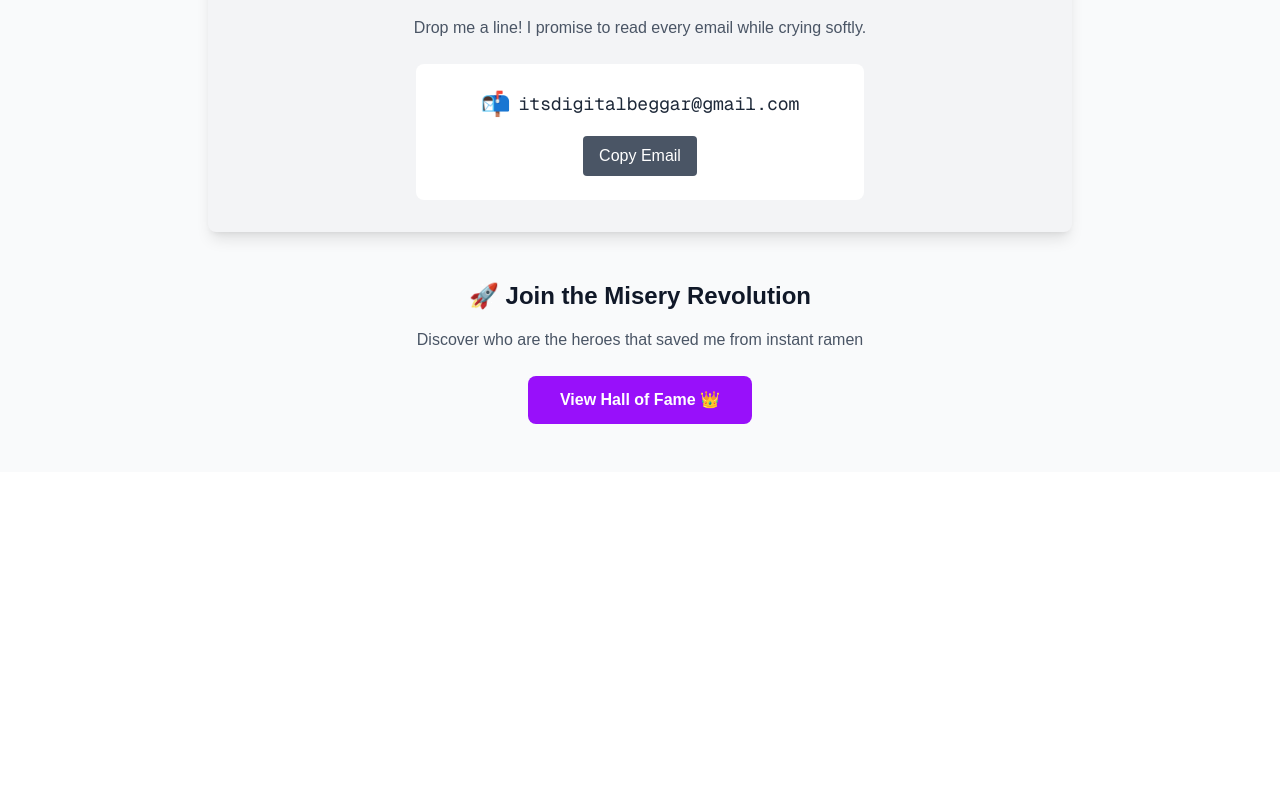
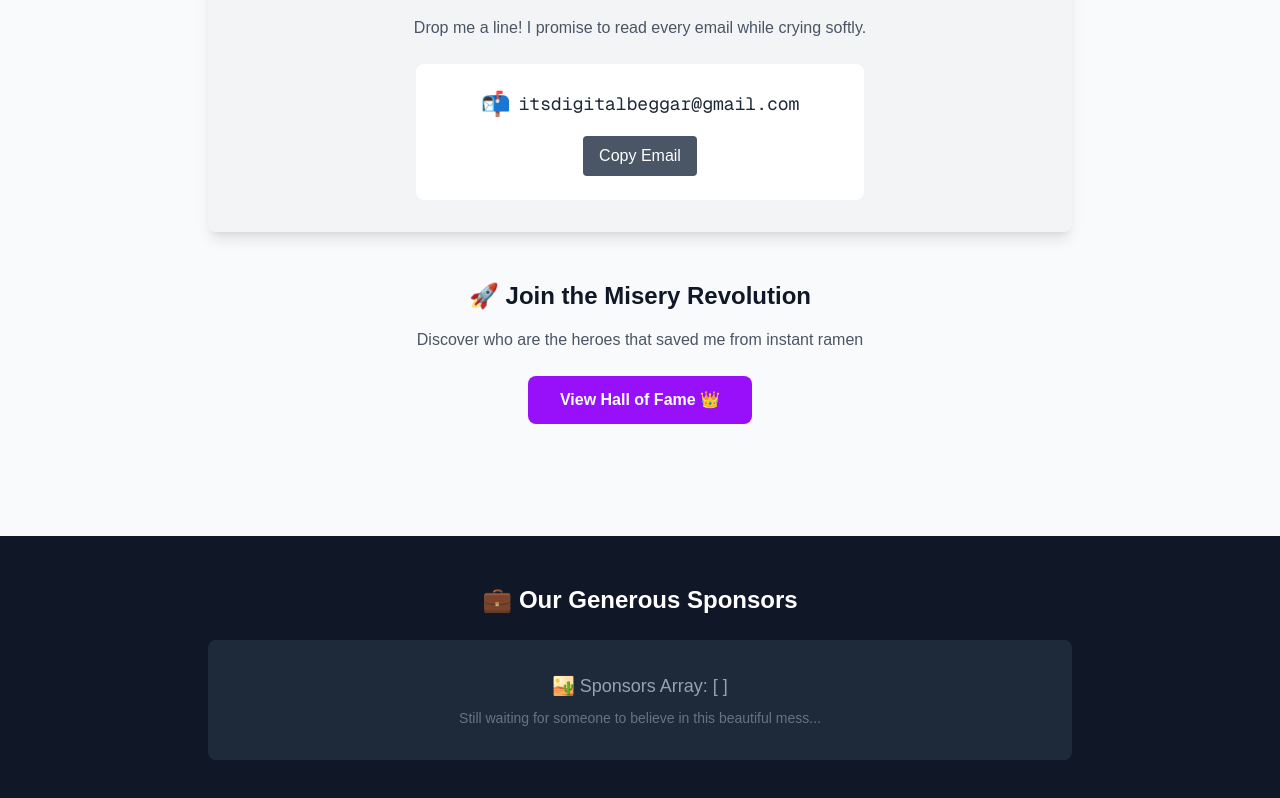
Before and after one commit to Ghavvvo/digital-beggar, a Next.js app: page / in a window 1280 px wide. Shown: the part 1893-2691 px from the top of the page. Before the commit the page ends 2365 px from the top, so only its background shows below. Built offline with nearby package versions, Linux system fonts and the light colour scheme.

Commit message:
add sponsors footer

```diff
--- a/src/app/page.tsx
+++ b/src/app/page.tsx
@@ -10,6 +10,8 @@ export default function Home() {
   const [dayCount, setDayCount] = useState(0);
   const [currentMillionaire, setCurrentMillionaire] = useState('');
   const [currentPhrase, setCurrentPhrase] = useState('');
+
+  const sponsors: string[] = [];
 
   const techMillionaires = [
     'Elon Musk', 'Jeff Bezos', 'Bill Gates', 'Mark Zuckerberg', 'Larry Page',
@@ -199,6 +201,35 @@ export default function Home() {
             </a>
           </div>
         </main>
+
+        {/* Footer with Sponsors */}
+        <footer className="bg-gray-900 text-white py-12 mt-16">
+          <div className="max-w-4xl mx-auto px-4">
+            <div className="text-center">
+              <h3 className="text-2xl font-bold mb-6">
+                💼 Our Generous Sponsors
+              </h3>
+              {sponsors.length > 0 ? (
+                  <div className="grid md:grid-cols-3 gap-6">
+                    {sponsors.map((sponsor, index) => (
+                        <div key={index} className="bg-gray-800 p-4 rounded-lg">
+                          <p className="text-lg font-semibold">{sponsor}</p>
+                        </div>
+                    ))}
+                  </div>
+              ) : (
+                  <div className="bg-gray-800 p-8 rounded-lg">
+                    <p className="text-gray-400 text-lg mb-2">
+                      🏜️ Sponsors Array: [ ]
+                    </p>
+                    <p className="text-gray-500 text-sm">
+                      Still waiting for someone to believe in this beautiful mess...
+                    </p>
+                  </div>
+              )}
+            </div>
+          </div>
+        </footer>
       </div>
   );
 }
```
Lines whose indentation alone changed are shown as unchanged.
